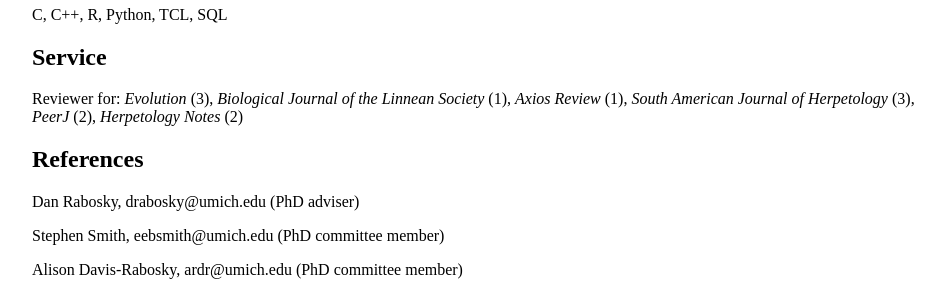
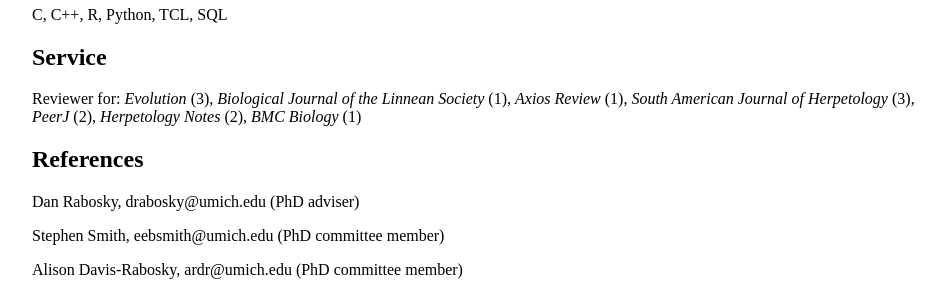
Before and after one commit to blueraleigh/blueraleigh.github.io, a Jekyll site: the page built from cv/index.md, in a window 1280 px wide and 900 px high, scrolled down 2416 px. Shown: the part 482-777 px from the top of the window, without its empty margins (160-1112 px from the left). Built offline with Jekyll 4.4.1, drawn with Linux system fonts in a browser that asks for light colours.

Commit message:
update cv

```diff
--- a/cv/index.md
+++ b/cv/index.md
@@ -151,7 +151,7 @@ C, C++, R, Python, TCL, SQL
 
 Service
 -------
-Reviewer for: _Evolution_ (3), _Biological Journal of the Linnean Society_ (1), _Axios Review_ (1), _South American Journal of Herpetology_ (3), _PeerJ_ (2), _Herpetology Notes_ (2)
+Reviewer for: _Evolution_ (3), _Biological Journal of the Linnean Society_ (1), _Axios Review_ (1), _South American Journal of Herpetology_ (3), _PeerJ_ (2), _Herpetology Notes_ (2), _BMC Biology_ (1)
 
 References
 ----------
```
